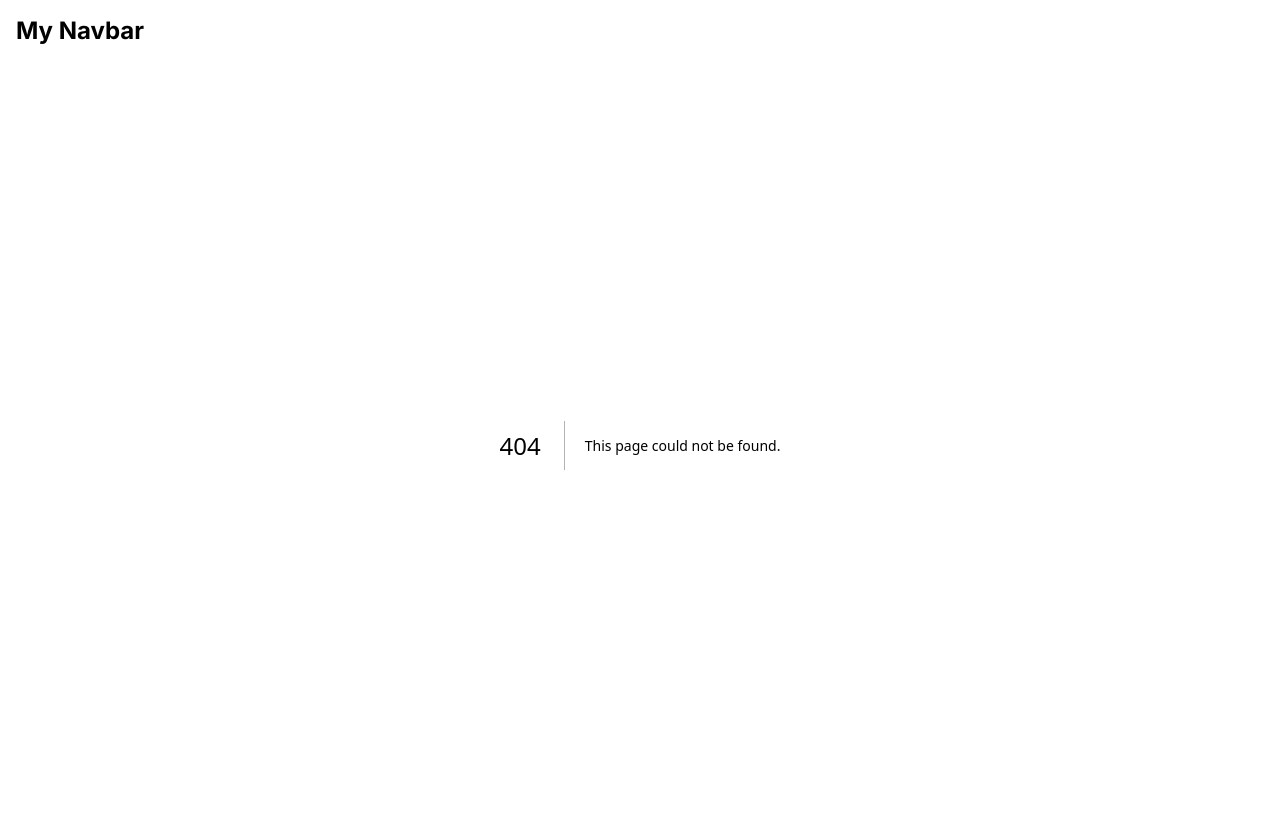
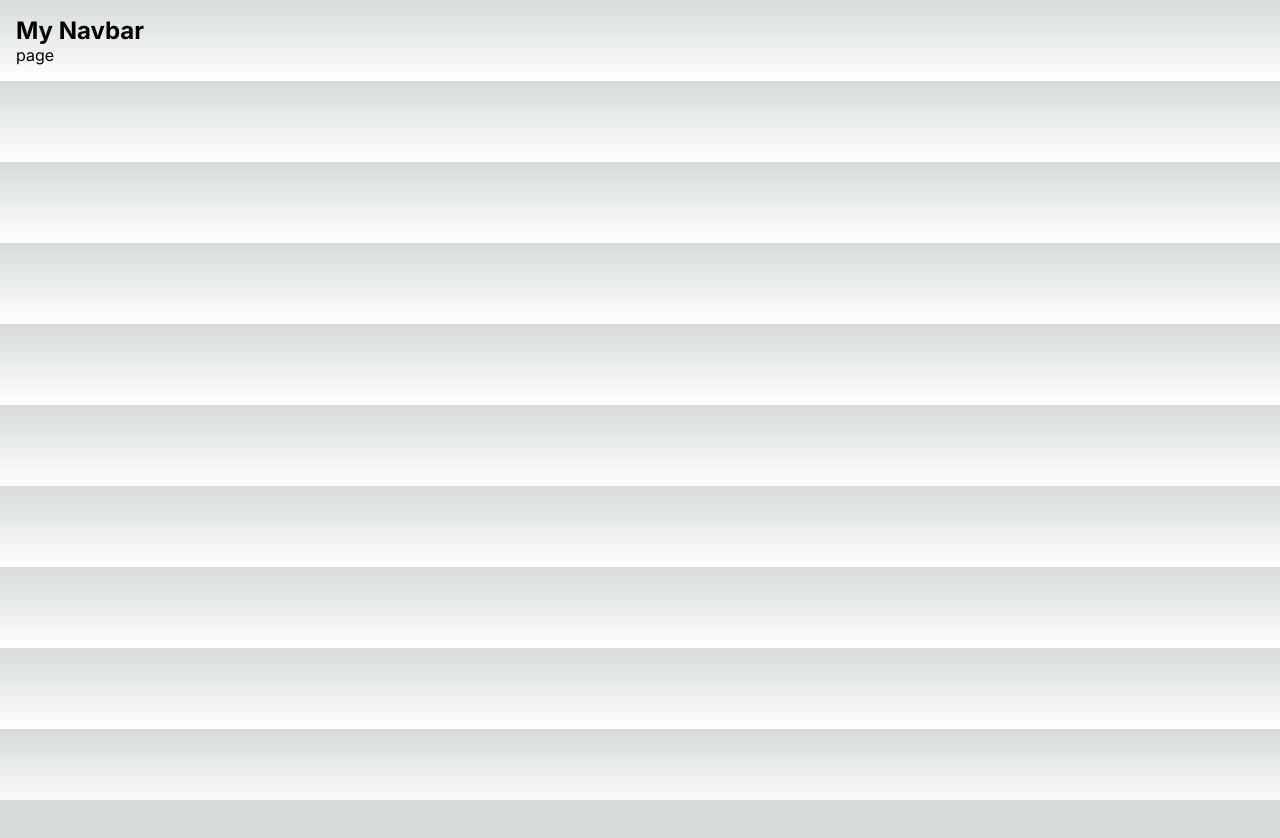
Before and after one commit to luciano44/next13, a Next.js app: page /users in a window 1280 px wide. Before the commit this address had no page. Shown: the top 838 px of the page. After the commit the page ends 800 px from the top, so only its background shows below. Built offline with nearby package versions, Linux system fonts and the light colour scheme.

Commit message:
create users page

```diff
--- /dev/null
+++ b/app/users/page.tsx
@@ -0,0 +1,9 @@
+import type { Metadata } from "next"
+
+export const metadata: Metadata = {
+  title: "Users",
+}
+
+export default function UsersPage() {
+  return <div>page</div>
+}
```
